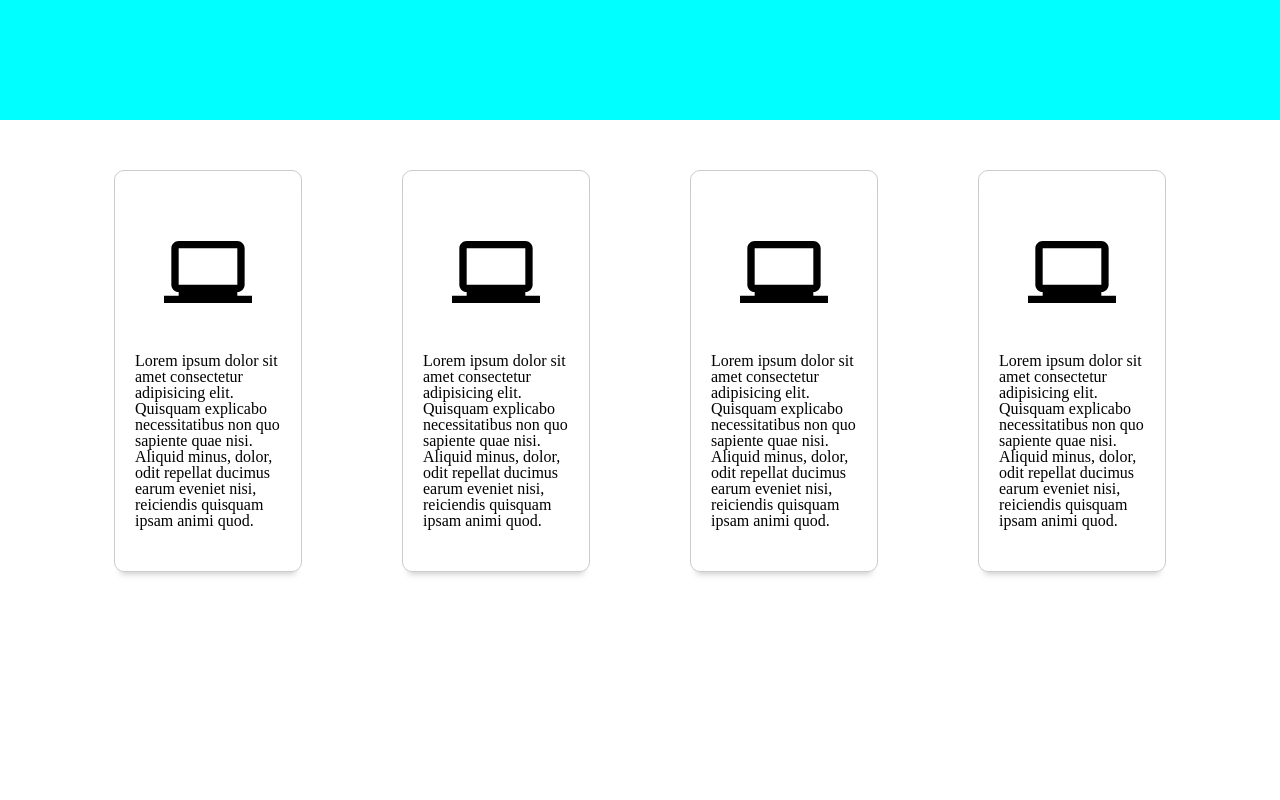
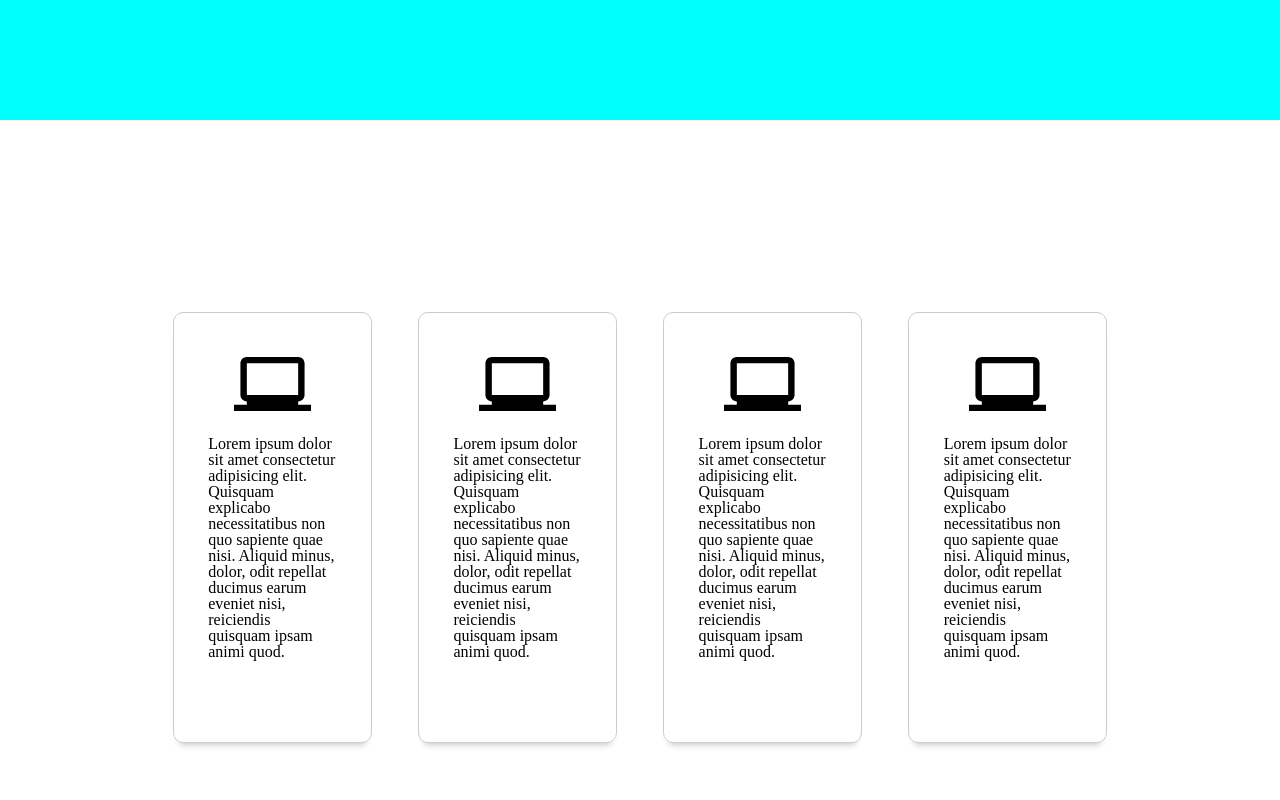
Before and after one commit to miloszbranewicz/lux, a website built with Parcel: page index.html in a window 1280 px wide. Shown: the part 680-1480 px from the top of the page. Built offline with nearby package versions, Linux system fonts and the light colour scheme.

Commit message:
Added proper margins and paddings

```diff
--- a/scss/main.scss
+++ b/scss/main.scss
@@ -71,23 +71,25 @@ body::-webkit-scrollbar {
 
 .main-cards {
   width: 90vw;
-  height: 90vh;
+  height: 60vh;
   display: flex;
-  margin: 0 auto;
+  margin: 15% auto;
+  flex-wrap: wrap;
   justify-content: center;
 
   div {
-    margin: 50px;
+    margin: 0 2%;
     border: 1px solid #ccc;
     border-radius: 10px;
-    padding: 20px;
-    width: 20%;
-    height: 50%;
+    padding: 3%;
+    width: 10vw;
+    height: 45vh;
     box-shadow: 0 8px 6px -6px #ccc;
     display: flex;
-    flex: column wrap;
+    justify-content: center;
+
     span img {
-      margin: 50px auto;
+      margin: 7% auto 20% auto;
       display: block;
       width: 60%;
       height: auto;
```
Also changed, not shown: css/style.css, 3 other files.
